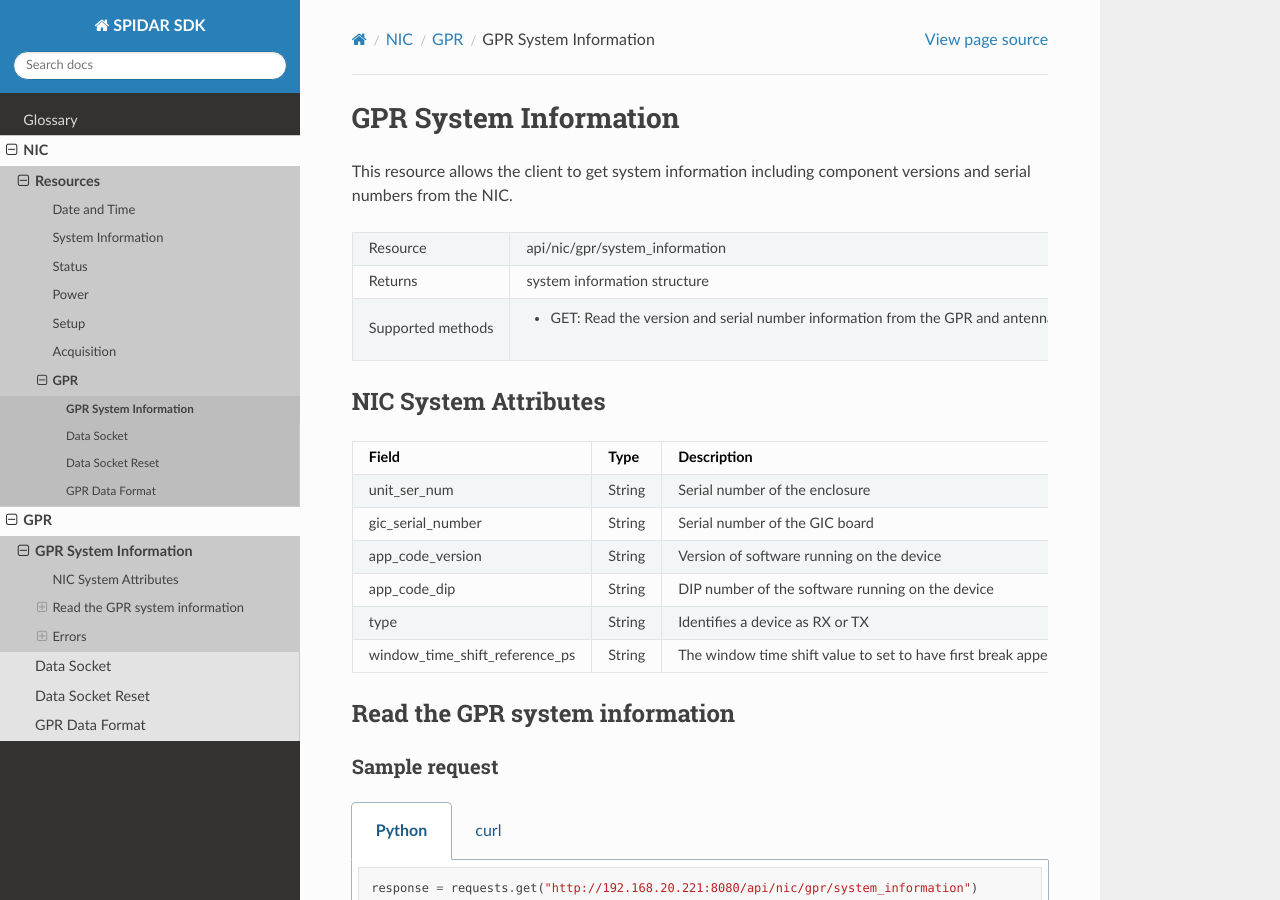
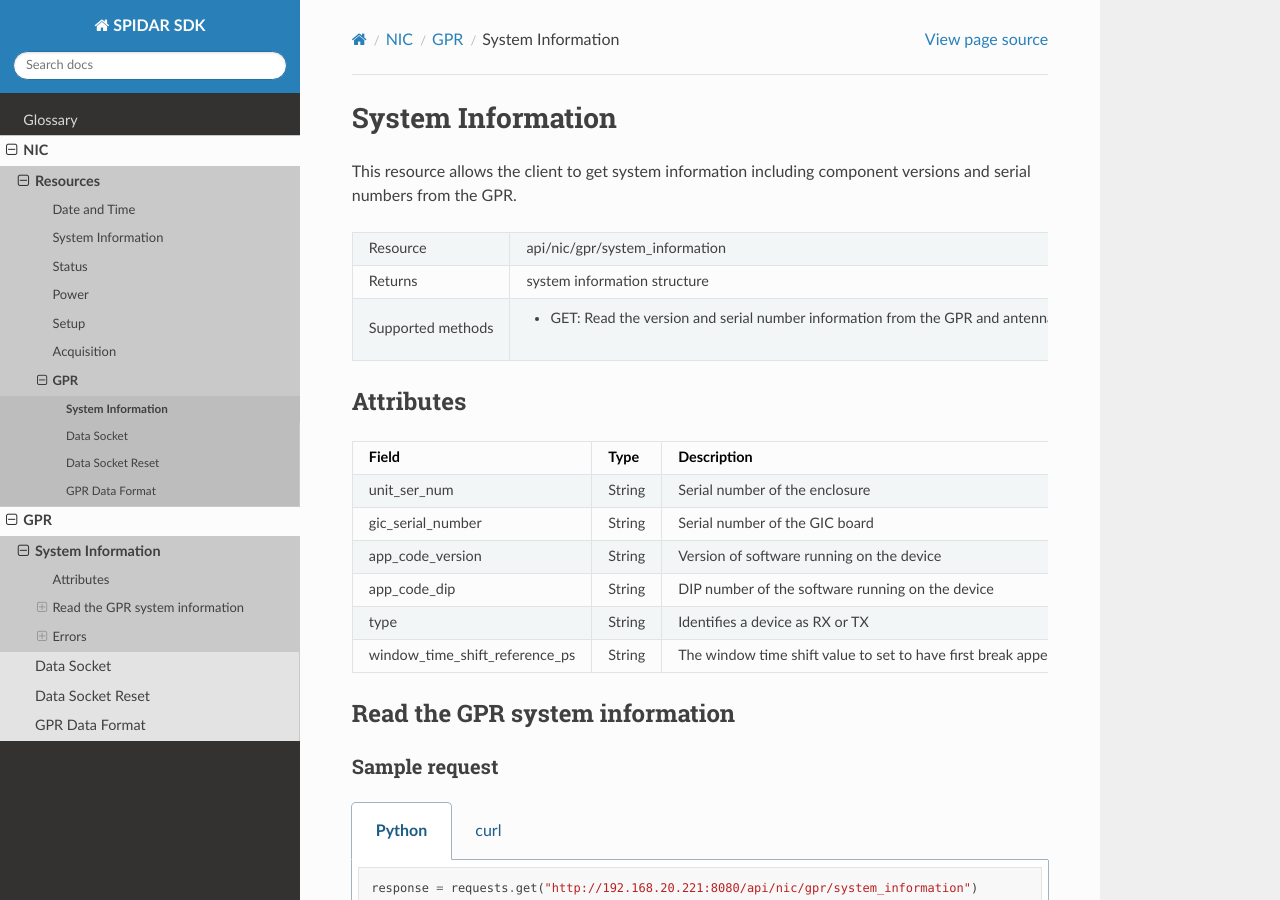
Before and after one commit to SensoftInc/spidar-sdk, a Sphinx documentation site: the page built from docs/gpr_system_info.rst, in a window 1280 px wide and 900 px high. Built offline with Sphinx 7.4.7 and the Read the Docs theme 2.0.0, drawn with Linux system fonts in a browser that asks for light colours.

Commit message:
Normalize GPR system information

```diff
--- a/docs/gpr_system_info.rst
+++ b/docs/gpr_system_info.rst
@@ -1,7 +1,8 @@
-GPR System Information
-######################
+******************
+System Information
+******************
 
-This resource allows the client to get system information including component versions and serial numbers from the NIC.
+This resource allows the client to get system information including component versions and serial numbers from the GPR.
 
 .. list-table::
    :widths: 25 75
@@ -14,8 +15,8 @@ This resource allows the client to get system information including component ve
    * - Supported methods
      - * GET: Read the version and serial number information from the GPR and antennas
 
-NIC System Attributes
-*********************
+Attributes
+==========
 
 .. list-table::
    :widths: 25 25 50
@@ -45,7 +46,7 @@ NIC System Attributes
 
 
 Read the GPR system information
-*******************************
+===============================
 
 Sample request
 --------------
@@ -89,7 +90,7 @@ Sample response data
    }
 
 Errors
-******
+======
 
 GPR Not Powered
 ---------------
```
